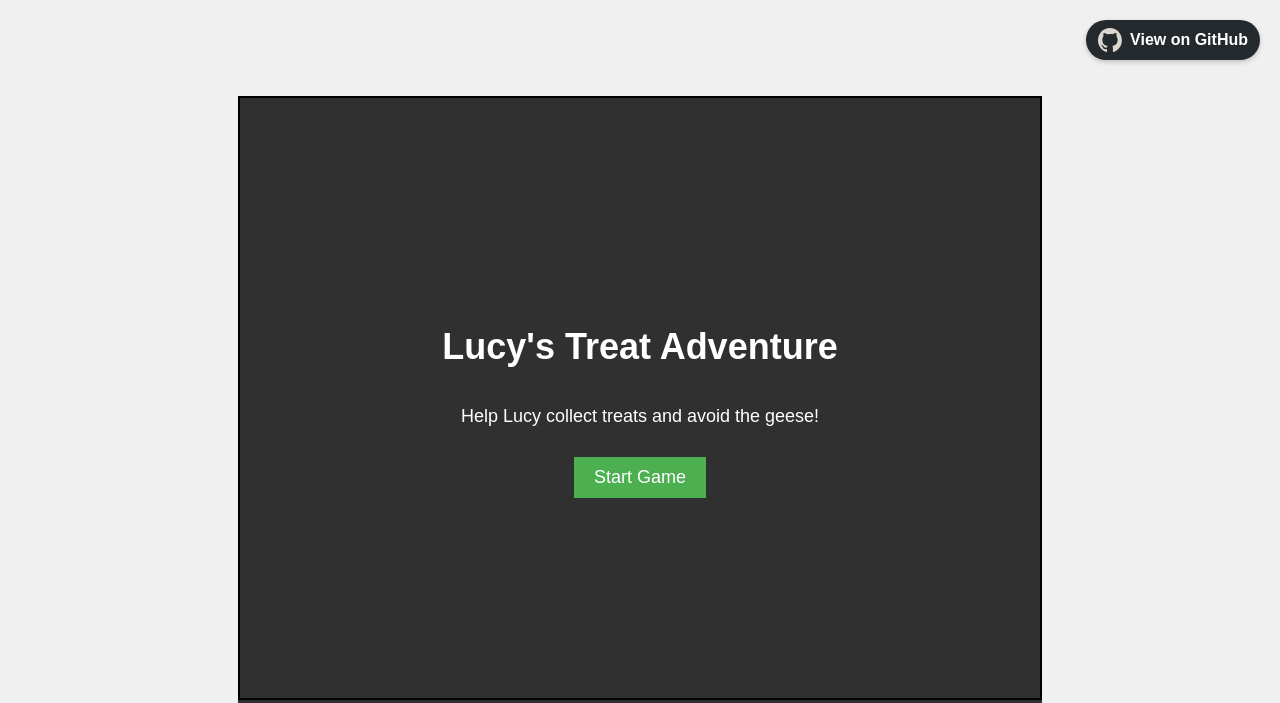
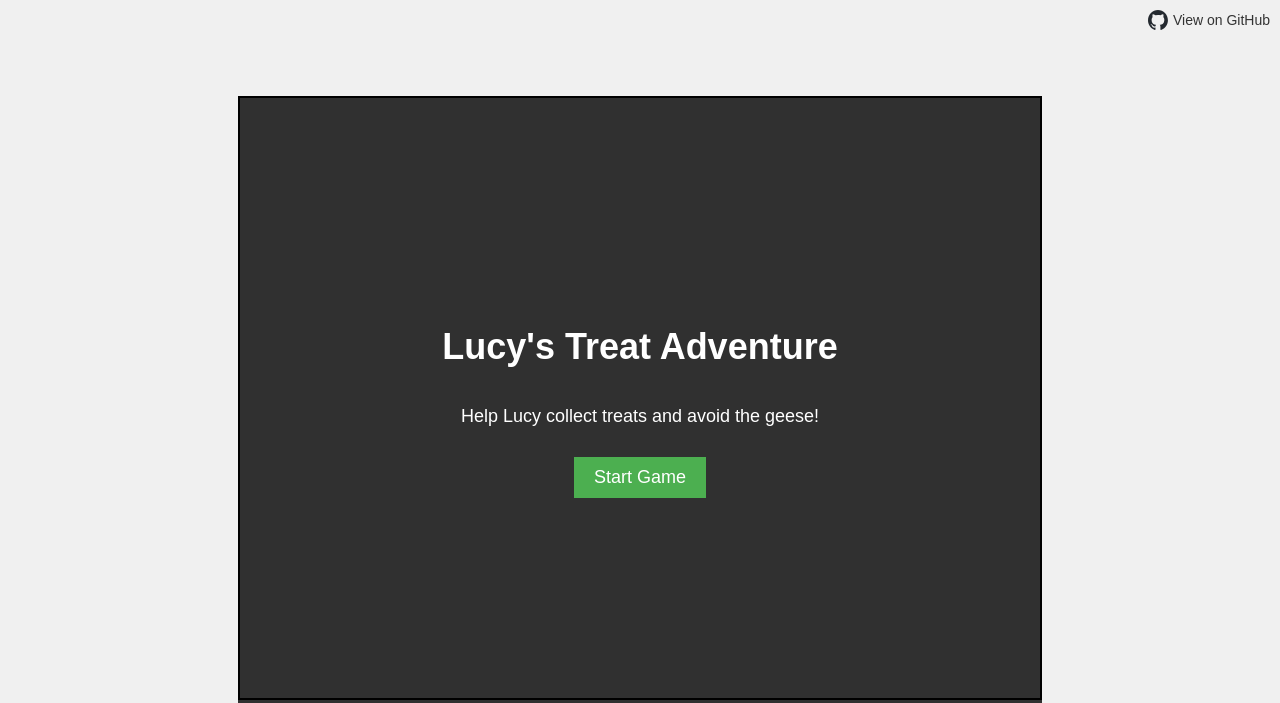
Before and after one commit to colin78/DogPacmanAdventures, a Flask app: page / in a window 1280 px wide. Shown: the top 703 px of the page. Run offline with Flask 3, Linux system fonts and the light colour scheme.

Commit message:
Agent step completed: Update the GitHub link styles in style.css

```diff
--- a/static/css/style.css
+++ b/static/css/style.css
@@ -55,40 +55,33 @@ button:hover {
     background-color: #45a049;
 }
 
-/* Updated GitHub link styles */
+#github-link {
+    text-align: center;
+    margin-top: 20px;
+}
+#github-link a {
+    text-decoration: none;
+    color: #333;
+    display: flex;
+    align-items: center;
+    justify-content: center;
+    gap: 10px;
+}
+.github-icon {
+    width: 20px;
+    height: 20px;
+}
+
 #github-link-top {
     position: absolute;
-    top: 20px;
-    right: 20px;
-    z-index: 1000;
+    top: 10px;
+    right: 10px;
 }
-
 #github-link-top a {
+    text-decoration: none;
+    color: #333;
     display: flex;
     align-items: center;
-    text-decoration: none;
-    color: #fff;
-    font-weight: bold;
-    background-color: #24292e;
-    padding: 8px 12px;
-    border-radius: 30px;
-    transition: all 0.3s ease;
-    box-shadow: 0 2px 5px rgba(0, 0, 0, 0.2);
-}
-
-#github-link-top a:hover {
-    background-color: #0366d6;
-    transform: translateY(-2px);
-    box-shadow: 0 4px 8px rgba(0, 0, 0, 0.3);
-}
-
-.github-icon {
-    width: 24px;
-    height: 24px;
-    margin-right: 8px;
-    filter: invert(1);
-}
-
-#github-link-top span {
+    gap: 5px;
     font-size: 14px;
 }
--- a/templates/index.html
+++ b/templates/index.html
@@ -8,7 +8,7 @@
 </head>
 <body>
     <div id="github-link-top">
-        <a href="https://github.com/colin78/AIChatBuddy" target="_blank">
+        <a href="https://github.com/colin78/DogPacmanAdventures" target="_blank">
             <img src="/static/assets/github-mark.svg" alt="GitHub" class="github-icon">
             View on GitHub
         </a>
```
